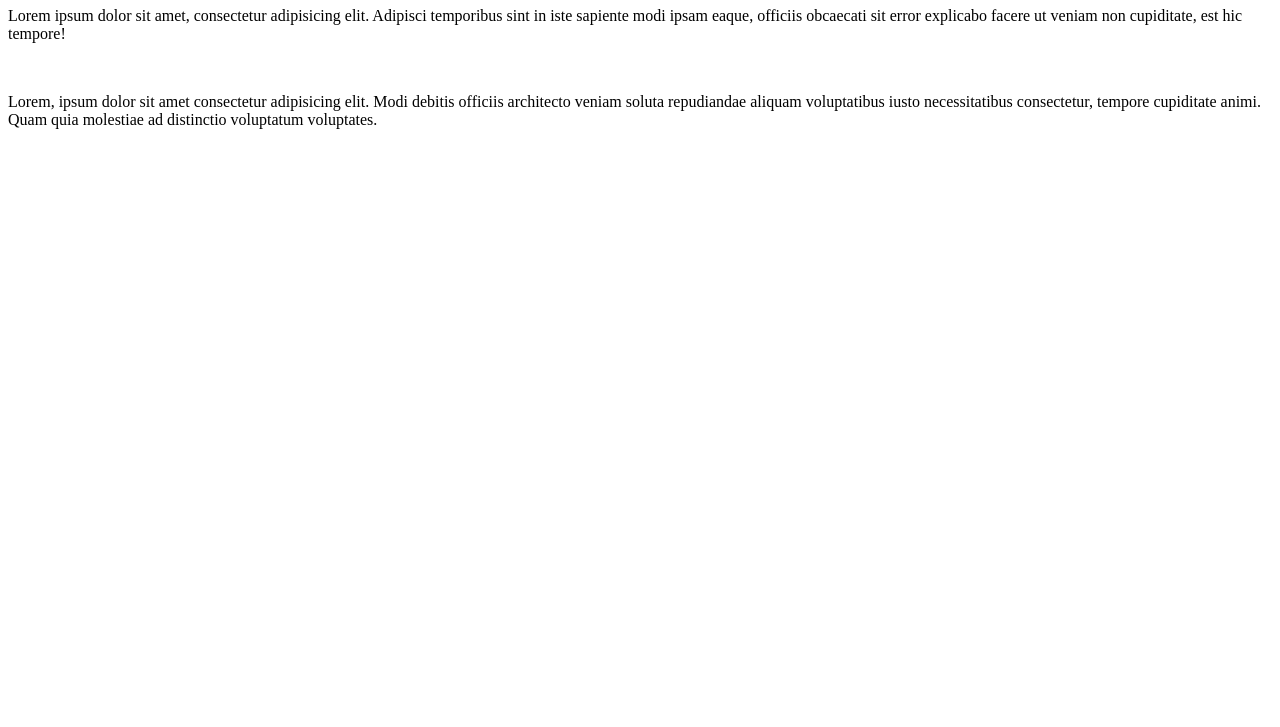
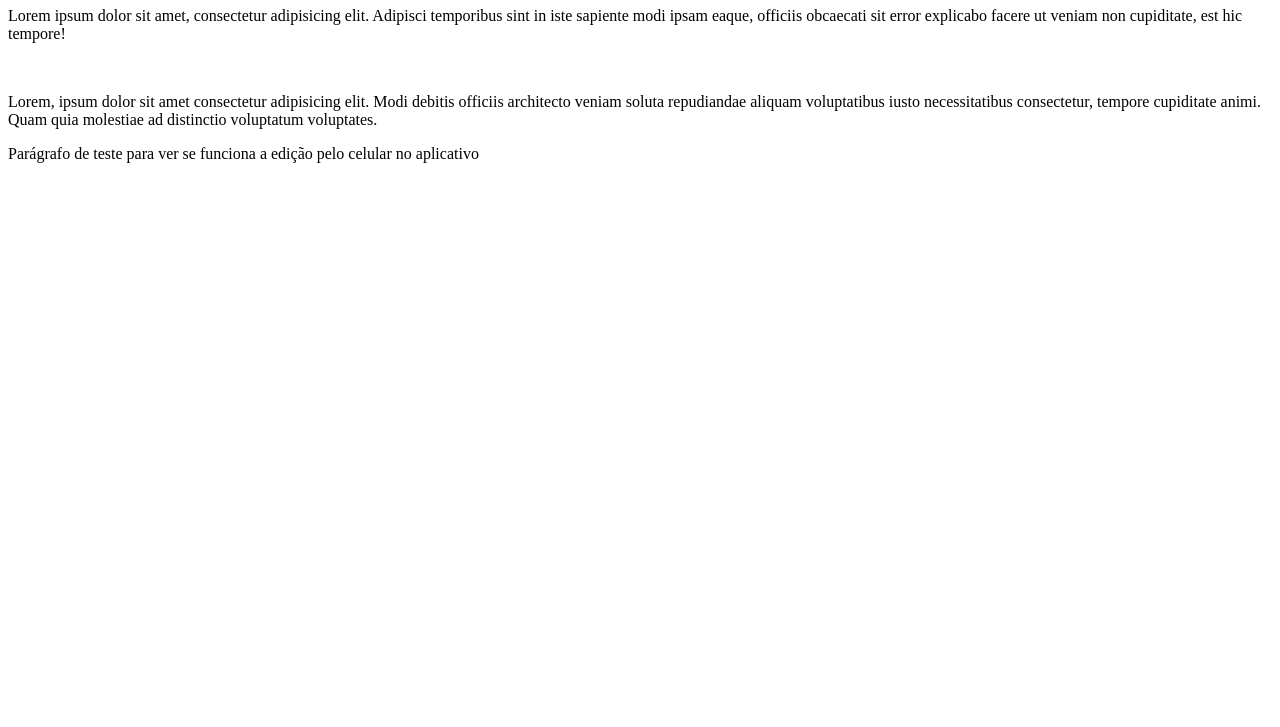
Before and after one commit to VandoLeal/Ola-Mundo, a plain HTML site: page Site_de_Exemplo/index.html in a window 1280 px wide. Shown: the part 73-800 px from the top of the page. Drawn offline with Linux system fonts and the light colour scheme.

Commit message:
Atualização do index.html
riei um parágrafo de teste para ver se funciona a edição pelo celular no aplicativo.

```diff
--- a/Site_de_Exemplo/index.html
+++ b/Site_de_Exemplo/index.html
@@ -14,5 +14,7 @@
     <br>
     <p>Lorem, ipsum dolor sit amet consectetur adipisicing elit. Modi debitis officiis architecto veniam soluta repudiandae aliquam voluptatibus iusto necessitatibus consectetur, tempore cupiditate animi. Quam quia molestiae ad distinctio voluptatum voluptates.</p>
 
+<p>Parágrafo de teste para ver se funciona a edição pelo celular no aplicativo</p>
+
 </body>
 </html>
```
